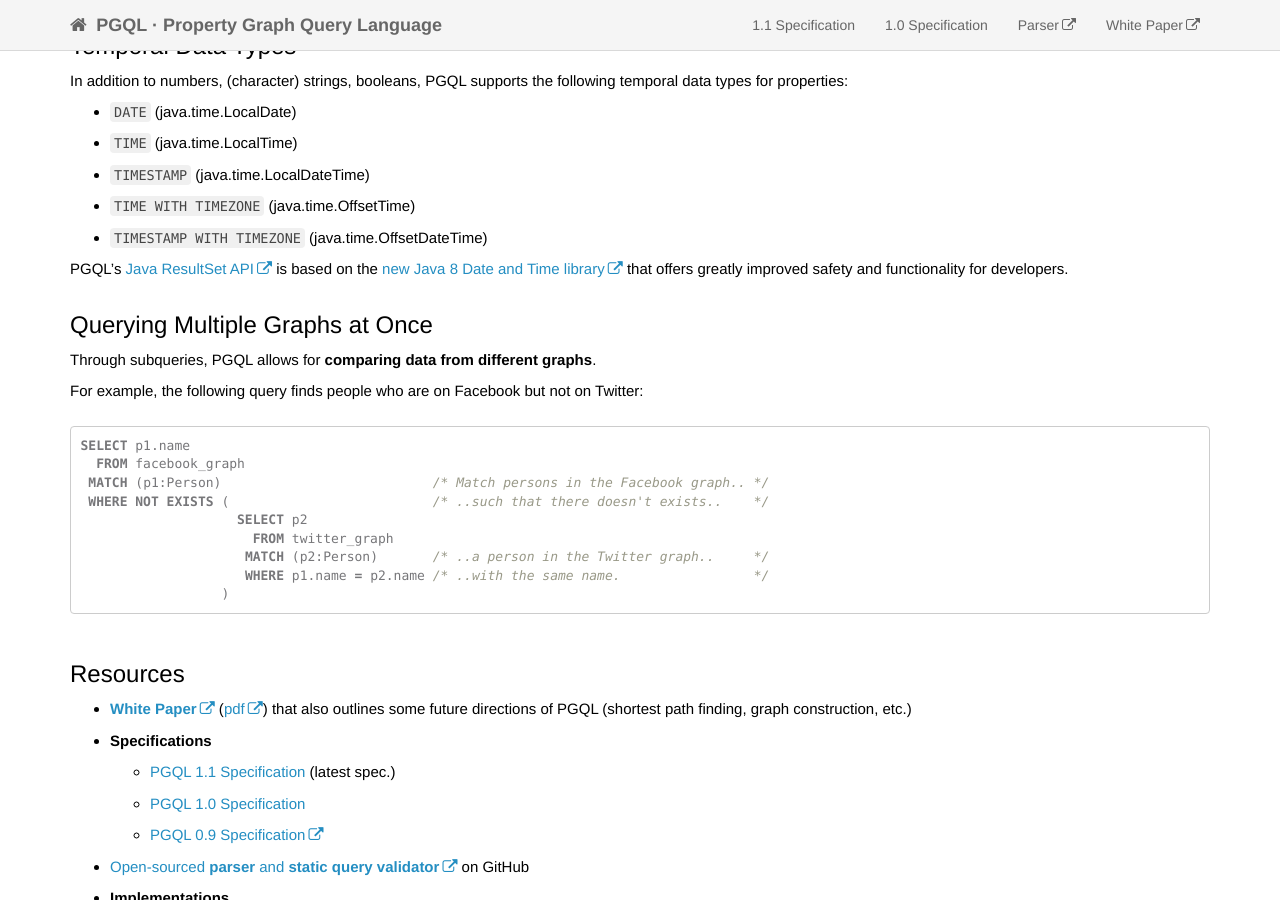
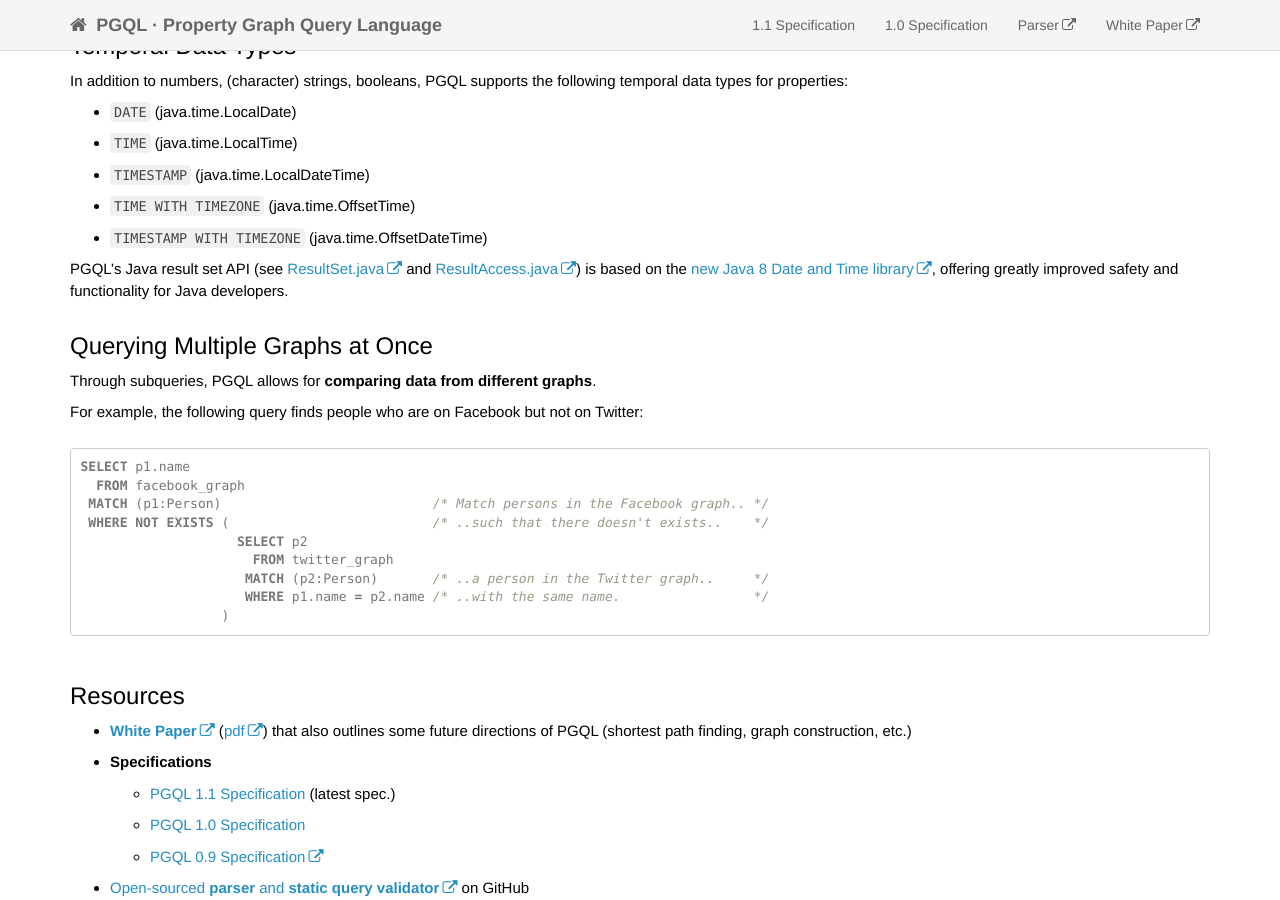
Before and after one commit to oracle/pgql-lang, a Jekyll site: the page built from index.md, in a window 1280 px wide and 900 px high, scrolled down 2058 px. Built offline with Jekyll 4.4.1, drawn with Linux system fonts in a browser that asks for light colours; nearby versions of some CDN libraries; comment, search, counter and statistics services are not loaded.

Commit message:
link to ResultAccess.java

```diff
--- a/index.md
+++ b/index.md
@@ -82,7 +82,10 @@ In addition to numbers, (character) strings, booleans, PGQL supports the followi
  - `TIME WITH TIMEZONE` (java.time.OffsetTime)
  - `TIMESTAMP WITH TIMEZONE` (java.time.OffsetDateTime)
 
-PGQL's [Java ResultSet API](https://github.com/oracle/pgql-lang/blob/master/graph-query-ir/src/main/java/oracle/pgql/lang/ResultSet.java) is based on the [new Java 8 Date and Time library](http://www.oracle.com/technetwork/articles/java/jf14-date-time-2125367.html) that offers greatly improved safety and functionality for developers.
+PGQL's Java result set API
+(see [ResultSet.java](https://github.com/oracle/pgql-lang/blob/master/graph-query-ir/src/main/java/oracle/pgql/lang/ResultSet.java)
+and [ResultAccess.java](https://github.com/oracle/pgql-lang/blob/master/graph-query-ir/src/main/java/oracle/pgql/lang/ResultAccess.java))
+ is based on the [new Java 8 Date and Time library](http://www.oracle.com/technetwork/articles/java/jf14-date-time-2125367.html), offering greatly improved safety and functionality for Java developers.
 
 Querying Multiple Graphs at Once
 -----------------------
```
